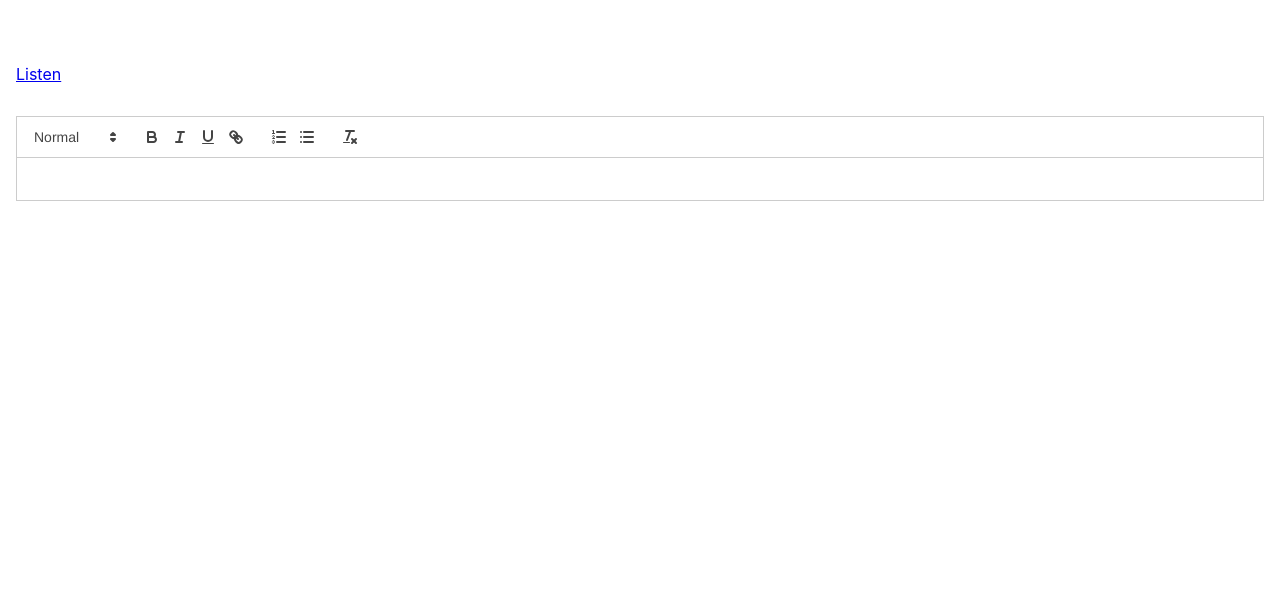
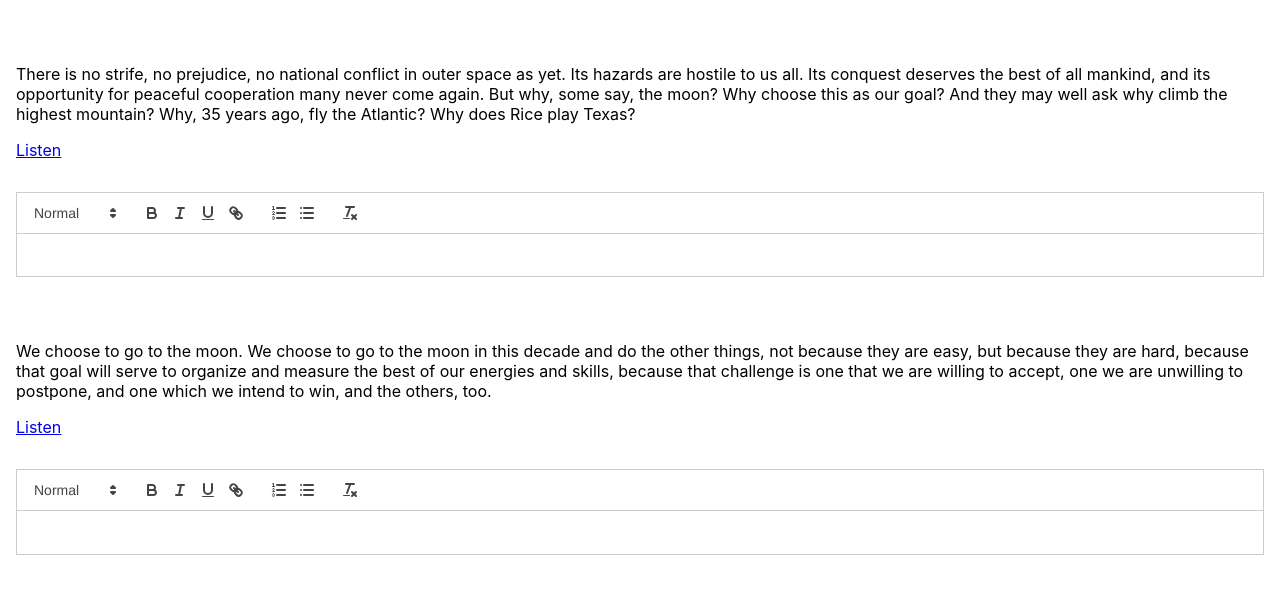
Before and after one commit to satyamraz/readspeaker, a React (Create React App) app: page / in a window 1280 px wide. Shown: the top 594 px of the page. Built offline with nearby package versions, Linux system fonts and the light colour scheme.

Commit message:
Second instance added for readspeaker and modified CSS selector.

```diff
--- a/src/ReadSpeakerReader.jsx
+++ b/src/ReadSpeakerReader.jsx
@@ -8,7 +8,8 @@ const ReadSpeakerReader = () => {
     const ID_USER = "12602";
     var rspkr;
     var ReadSpeaker;
-    const [value, setValue] = useState('');
+    const [value,       setValue]       = useState('');
+    const [valueSecond, setValueSecond] = useState('');
     useEffect(() => {
         // const oHead   = document.getElementsByTagName('HEAD').item(0);
         // const oScript = document.createElement("script");
@@ -24,6 +25,7 @@ const ReadSpeakerReader = () => {
     return (
         <React.Fragment>
             <section className="readspeaker-button-section mt-3 mb-2" id="readspeakerContainer">
+                <p>There is no strife, no prejudice, no national conflict in outer space as yet. Its hazards are hostile to us all. Its conquest deserves the best of all mankind, and its opportunity for peaceful cooperation many never come again. But why, some say, the moon? Why choose this as our goal? And they may well ask why climb the highest mountain? Why, 35 years ago, fly the Atlantic? Why does Rice play Texas?</p>
                 <Container>
 
                     <div id="readspeaker_button1" class="rs_skip rsbtn rs_preserve">
@@ -38,6 +40,24 @@ const ReadSpeakerReader = () => {
                 </Container>
             </section>
 
+            <section className="readspeaker-button-section mt-3 mb-2" id="readspeakerContainerSecond">
+
+            <p>We choose to go to the moon. We choose to go to the moon in this decade and do the other things, not because they are easy, but because they are hard, because that goal will serve to organize and measure the best of our energies and skills, because that challenge is one that we are willing to accept, one we are unwilling to postpone, and one which we intend to win, and the others, too.</p>
+
+                <Container>
+
+                    <div id="readspeaker_button2" class="rs_skip rsbtn rs_preserve">
+                        <a rel="nofollow" class="rsbtn_play" accesskey="L" title="Listen to this page using ReadSpeaker webReader" href="https://app-na.readspeaker.com/cgi-bin/rsent?customerid=12602&amp;lang=en_us&amp;voice=Ashley&amp;readid=readspeakerContainerSecond&amp;url=https%3A%2F%2Fsatyamraz.github.io%2Freadspeaker%2F">
+                            <span class="rsbtn_left rsimg rspart"><span class="rsbtn_text"><span>Listen</span></span></span>
+                            <span class="rsbtn_right rsimg rsplay rspart"></span>
+                        </a>
+                    </div>
+
+                    <ReactQuill theme="snow" value={valueSecond} onChange={setValueSecond} />
+
+                </Container>
+            </section>
+
         </React.Fragment>
     )
 }
--- a/src/index.css
+++ b/src/index.css
@@ -12,7 +12,7 @@ code {
     monospace;
 }
 
-section#readspeakerContainer {
+section.readspeaker-button-section {
   margin: 4em 1em;
 }
 
```
